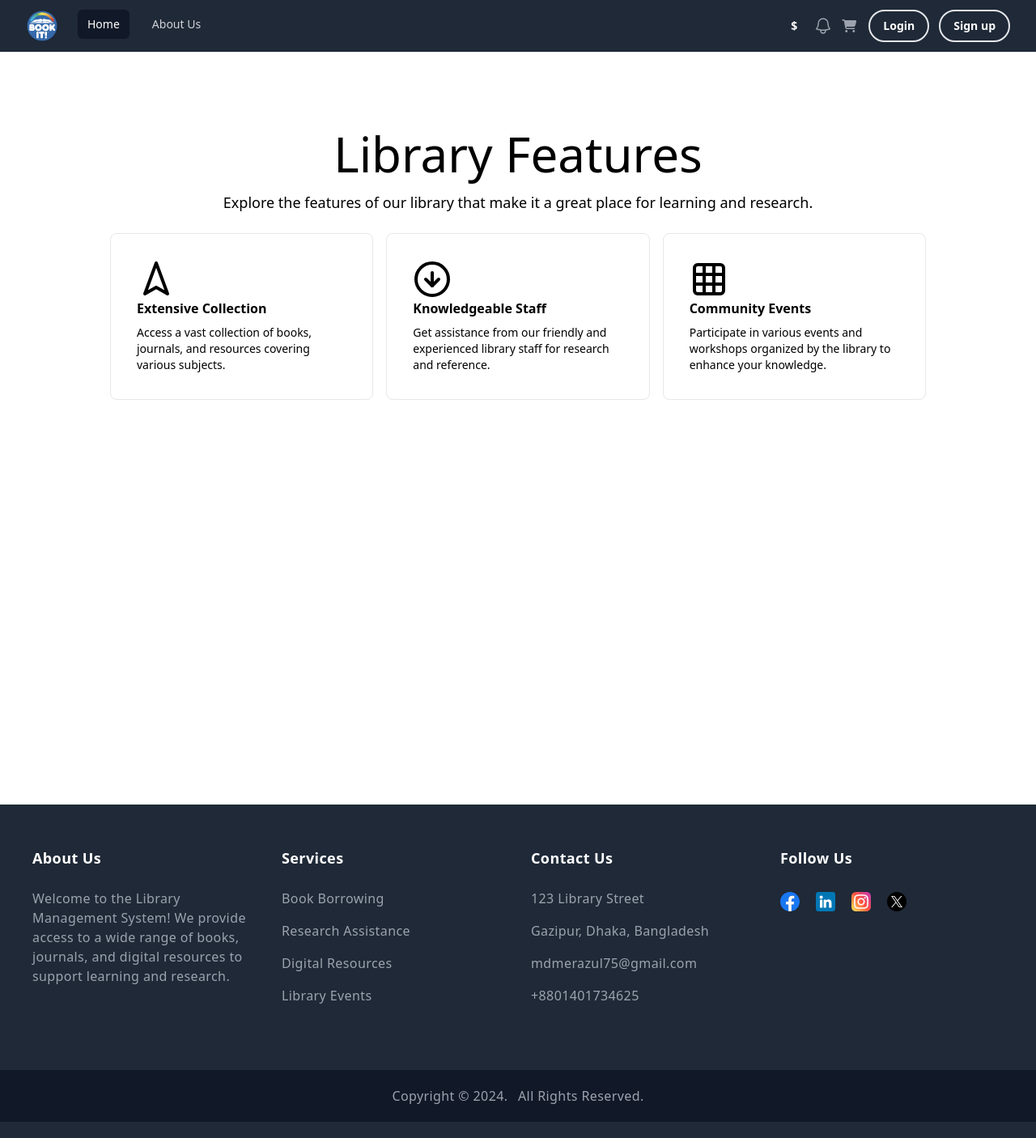
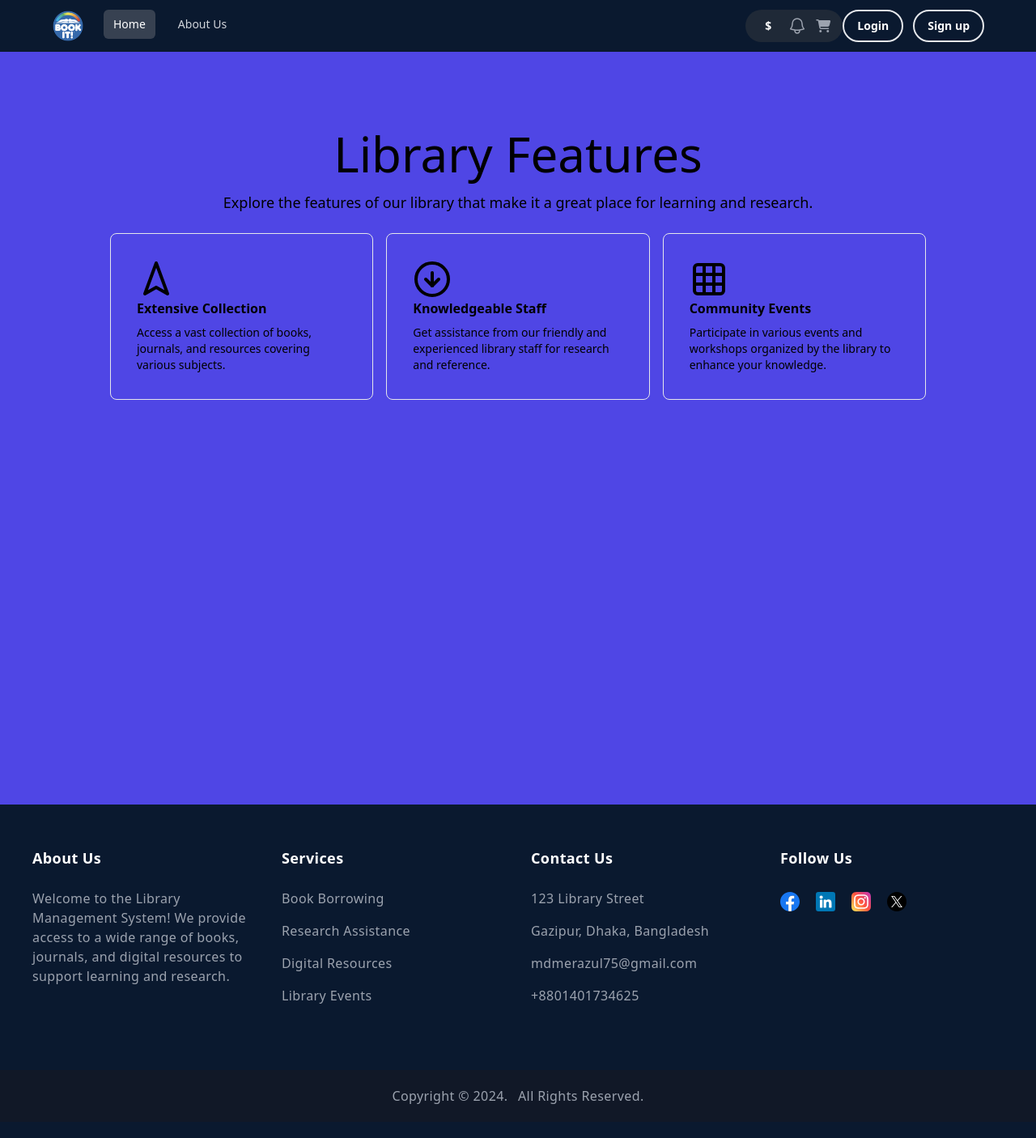
Before and after one commit to Md-Merazul-Islam/Library-Management-System, a Django app: page /about-us in a window 1280 px wide. Shown: the whole page at 81% size. Run offline with Django 5.2, Linux system fonts and the light colour scheme; some libraries are stand-ins or nearby versions.

Commit message:
update style

```diff
--- a/core/templates/base.html
+++ b/core/templates/base.html
@@ -6,39 +6,37 @@
         <meta name="viewport" content="width=device-width, initial-scale=1, shrink-to-fit=no" />
         <meta name="description" content="Dummy Banking System" />
         <title>
-      {% block head_title %}
-        Library Management System
-      {% endblock %}
+            {% block head_title %}Banking System{% endblock %}
         </title>
-    <link href="https://unpkg.com/tailwindcss@^1.0/dist/tailwind.min.css" rel="stylesheet" />
+        <link href="https://unpkg.com/tailwindcss@^1.0/dist/tailwind.min.css" rel="stylesheet">
     <link rel="preconnect" href="https://fonts.googleapis.com" />
     <link rel="preconnect" href="https://fonts.gstatic.com" crossorigin />
     <link rel="stylesheet" href="https://cdnjs.cloudflare.com/ajax/libs/font-awesome/6.5.2/css/all.min.css" integrity="sha512-SnH5WK+bZxgPHs44uWIX+LLJAJ9/2PkPKZ5QiAj6Ta86w+fsb2TkcmfRyVX3pBnMFcV7oQPJkl9QevSCWr3W6A==" crossorigin="anonymous" referrerpolicy="no-referrer" />
     <link href="https://fonts.googleapis.com/css2?family=Poppins:ital,wght@0,100;0,200;0,300;0,400;0,500;0,600;0,700;0,800;0,900;1,100;1,200;1,300;1,400;1,500;1,600;1,700;1,800;1,900&display=swap" rel="stylesheet" />
     <link href="https://fonts.googleapis.com/css2?family=Raleway:ital,wght@0,100..900;1,100..900&display=swap" rel="stylesheet" />
-    {% block head_extra %}
-    {% endblock %}
+        {% block head_extra %}{% endblock %}
         <style>
             footer {
                 position: static;
-        bottom: 0;
+                bottom: 0 !important;
                 width: 100%;
             }
         </style>
     </head>
-  <body>
+    <body class="bg-indigo-600">
         {% include 'navbar.html' %}
         {% block body %}
-      <div class="mx-auto" id="main" style="max-width: 1675px;">
+            <div class=" lg:mx-auto" id="main">
                 {% include 'messages.html' %}
+                <div class="mx-auto" style="max-width: 1675px;">
                   {% block content %}
-
                   {% endblock %}
                 </div>
+
+            </div>
         {% endblock %}
-
             {% include 'footer.html' %}
-
         <script src="https://cdn.jsdelivr.net/npm/sweetalert2@11"></script>
     </body>
+
 </html>
--- a/core/templates/footer.html
+++ b/core/templates/footer.html
@@ -1,20 +1,6 @@
- {% comment %} <footer class="footer bg-gray-800 text-white  border-b-2 mt-10">
-    <div class="container mx-auto px-6">
-        <div class="mt-5 flex flex-col items-center">
-            <div class="sm:w-2/3 text-center py-0 pb-2">
-                <p class="text-md text-white font-bold mb-2">
-                    © {% now "Y" %} Modified by Md Merazul Islam
-                </p>
-            </div>
-        </div>
-    </div>
-</footer>
- {% endcomment %}
 
-
-
-<footer class="bg-gray-800 py-5 font-sans tracking-wide">
-    <div class="grid grid-cols-1 sm:grid-cols-2 lg:grid-cols-4 gap-8 px-10 py-8">
+<footer class=" py-5 font-sans tracking-wide"style=" background-color: #0a192f;">
+    <div class="mx-auto grid grid-cols-1 sm:grid-cols-2 lg:grid-cols-4 gap-8 px-10 py-8 " style="max-width: 1675px;">
         <div>
             <h4 class="text-lg font-semibold mb-6 text-white">About Us</h4>
             <p class="text-gray-400 text-base">Welcome to the Library Management System! We provide access to a wide range of books, journals, and digital resources to support learning and research.</p>
--- a/core/templates/navbar.html
+++ b/core/templates/navbar.html
@@ -1,11 +1,7 @@
-
-
-
 {% load static %}
-
-<nav class="bg-gray-800 ">
-  <div class="mx-auto  px-2 sm:px-6 lg:px-8" >
-    <div class="relative flex h-16 items-center justify-between" style="1670px">
+<nav class="" style=" background-color: #0a192f;">
+  <div class="mx-auto px-2 sm:px-6 lg:px-8" >
+    <div class="mx-auto px-2 sm:px-6 lg:px-8 flex h-16 items-center" style="max-width: 1746px;">
       <div class="absolute inset-y-0 left-0 flex items-center sm:hidden">
         <!-- Mobile menu button-->
         <button type="button" class="relative inline-flex items-center justify-center rounded-md p-2 text-gray-400 hover:bg-gray-700 hover:text-white focus:outline-none focus:ring-2 focus:ring-inset focus:ring-white" aria-controls="mobile-menu" aria-expanded="false" onclick="toggleMobileMenu()">
@@ -29,7 +25,7 @@
         <div class="hidden sm:ml-6 sm:block">
           <div class="flex space-x-4">
             <!-- Current: "bg-gray-900 text-white", Default: "text-gray-300 hover:bg-gray-700 hover:text-white" -->
-            <a href="{% url "home" %}" class="bg-gray-900 text-white rounded-md px-3 py-2 text-sm font-medium" aria-current="page">Home</a>
+            <a href="{% url "home" %}" class="bg-gray-700 text-white rounded-md px-3 py-2 text-sm font-medium" aria-current="page">Home</a>
             <a href="{% url 'about_us' %}" class="text-gray-300 hover:bg-gray-700 hover:text-white rounded-md px-3 py-2 text-sm font-medium">About Us</a>
 
           </div>
```
Lines whose indentation alone changed are shown as unchanged.
